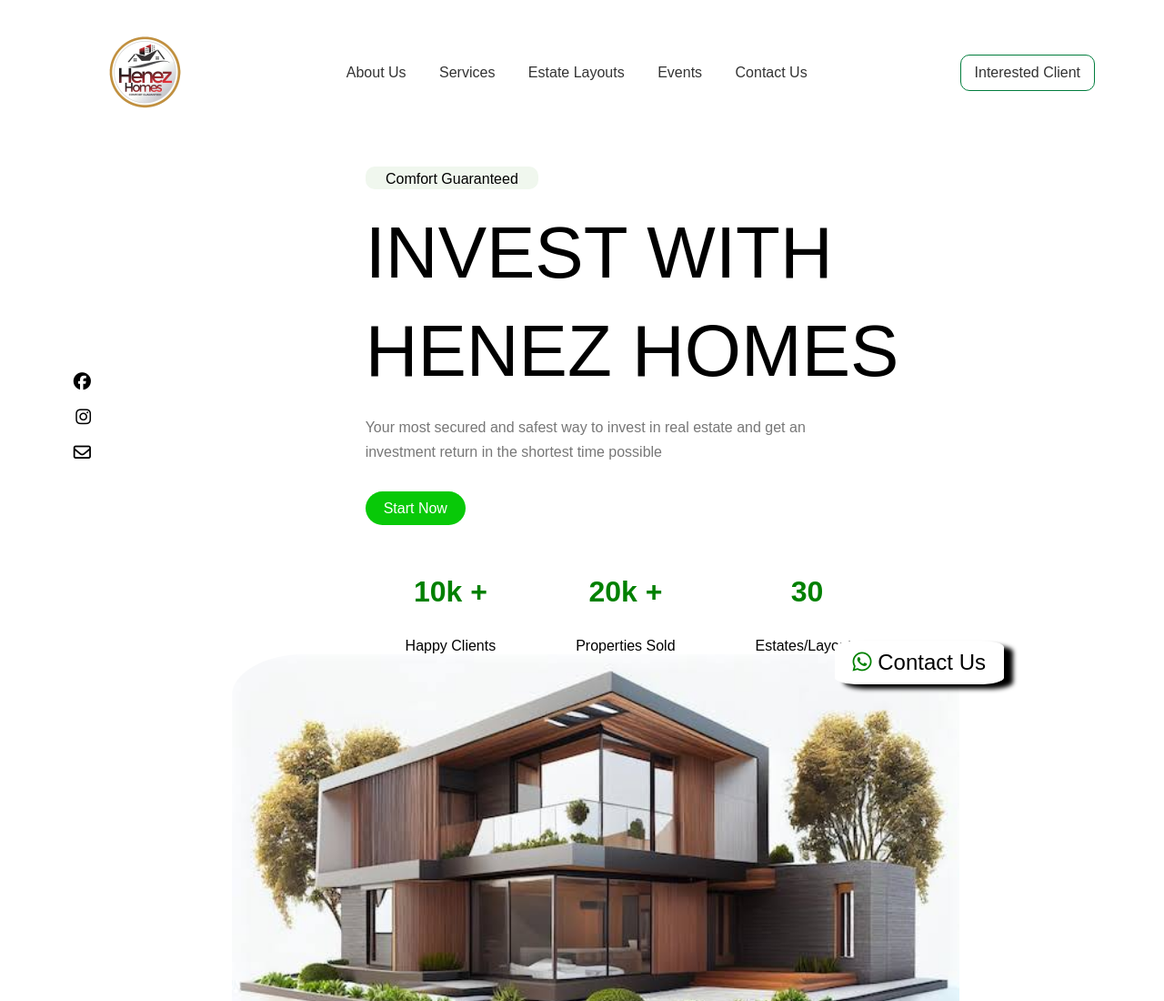
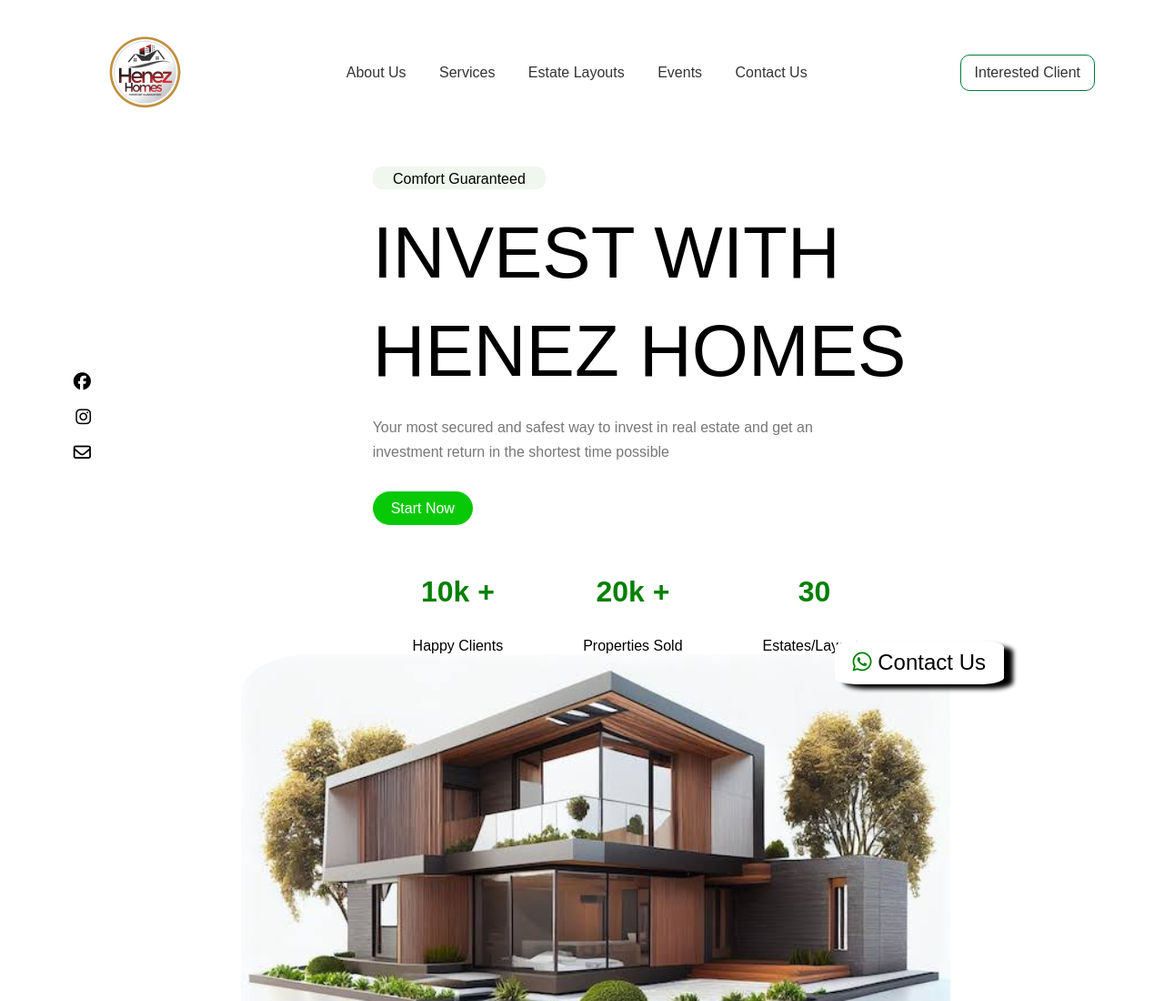
Before and after one commit to vic2k6/Henez-Homes, a plain HTML site: page Henez Homes/index.html in a window 1280 px wide. Shown: the top 1100 px of the page at 91% size. Drawn offline with Linux system fonts and the light colour scheme.

Commit message:
complete the landing page

```diff
--- a/Henez Homes/index.css
+++ b/Henez Homes/index.css
@@ -68,10 +68,10 @@ nav > a:active {
 .hero-div {
     display: flex;
     flex-direction: column;
-    padding-left: 5rem;
+    padding-left: 6rem;
 }
 .hero-img {
-    width: 800.8px;
+    width: 780.8px;
     border-radius: 10%;
 }
 
```
